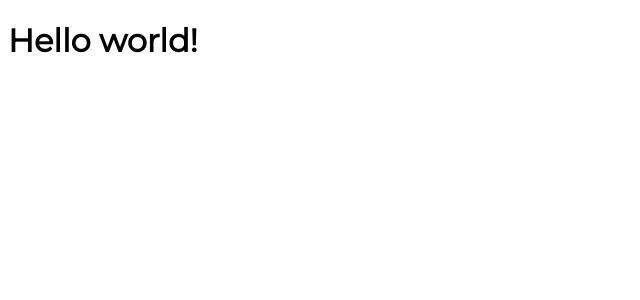
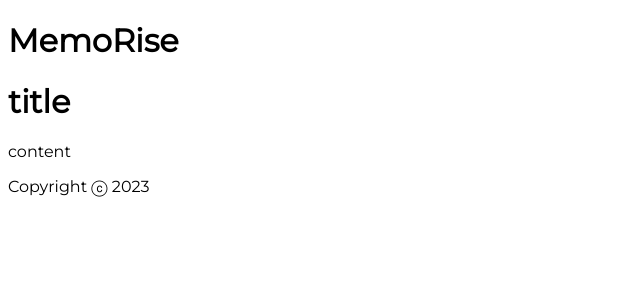
Before and after one commit to infernall92/MemoRise, a React (Create React App) app in the folder memorise-app/: page / in a window 1280 px wide. Shown: the top 300 px of the page, without its empty margins (0-640 px from the left). Built offline with nearby package versions, Linux system fonts and the light colour scheme; a web font is replaced by a local one.

Commit message:
Create different react components in the components folder

```diff
--- a/memorise-app/src/components/App.jsx
+++ b/memorise-app/src/components/App.jsx
@@ -1,7 +1,15 @@
 import React from "react";
+import Header from "./Header";
+import Footer from "./Footer";
+import Note from "./Note";
 
 function App() {
-    return <h1>Hello world!</h1>
+    return (<div>
+    <Header />
+    <Note />
+    <Footer />
+    </div>
+    )
 }
 
 export default App;
--- /dev/null
+++ b/memorise-app/src/components/Footer.jsx
@@ -0,0 +1,10 @@
+import React from "react";
+
+function Footer() {
+    const year = new Date().getFullYear();
+    return <footer>
+    <p>Copyright ⓒ {year}</p>
+    </footer>
+}
+
+export default Footer;
--- /dev/null
+++ b/memorise-app/src/components/Header.jsx
@@ -0,0 +1,7 @@
+import React from "react";
+
+function Header() {
+    return <header><h1>MemoRise</h1></header>
+}
+
+export default Header;
--- /dev/null
+++ b/memorise-app/src/components/Note.jsx
@@ -0,0 +1,10 @@
+import React from "react";
+
+function Note() {
+    return <div>
+        <h1>title</h1>
+        <p>content</p>
+    </div>
+}
+
+export default Note;
```
